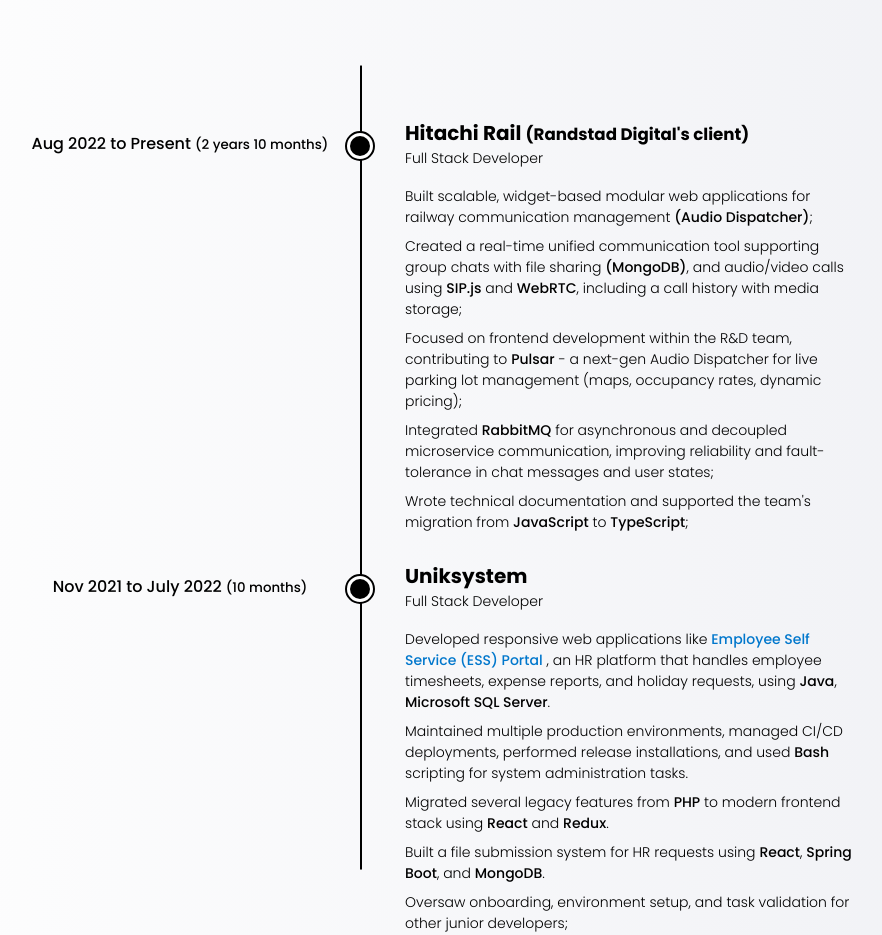
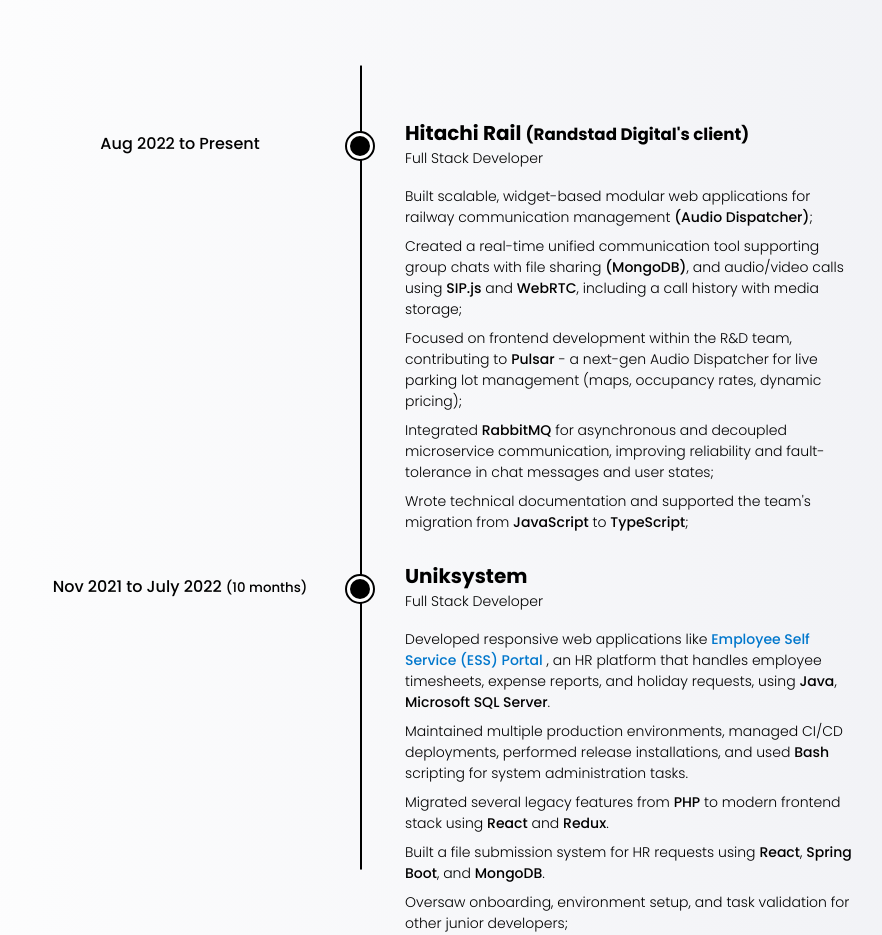
Before and after one commit to LuisMPFarinha/Portfolio, a plain HTML site: page index.html in a window 1280 px wide. Shown: the part 3680-4615 px from the top of the page, without its empty margins (235-1117 px from the left). Drawn offline with Linux system fonts and the light colour scheme; some icons are missing.

Commit message:
removed present date count

```diff
--- a/index.html
+++ b/index.html
@@ -615,7 +615,7 @@
 
             <div class="wc flow-content">
               <span class="text year"
-                >Aug 2022 to Present <small>(2 years 10 months)</small></span
+                >Aug 2022 to Present</span
               >
               <div>
                 <div class="wc-info">
```
